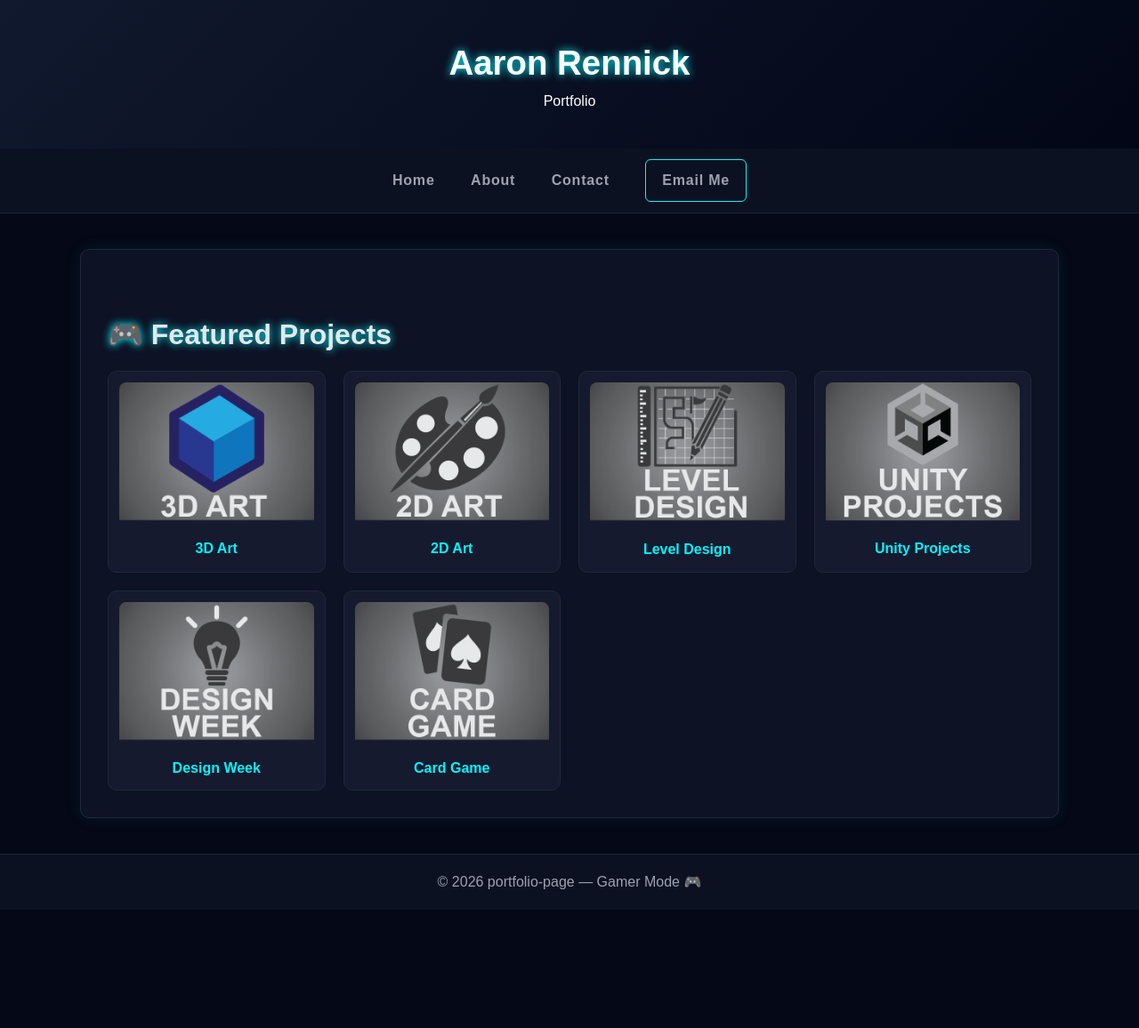
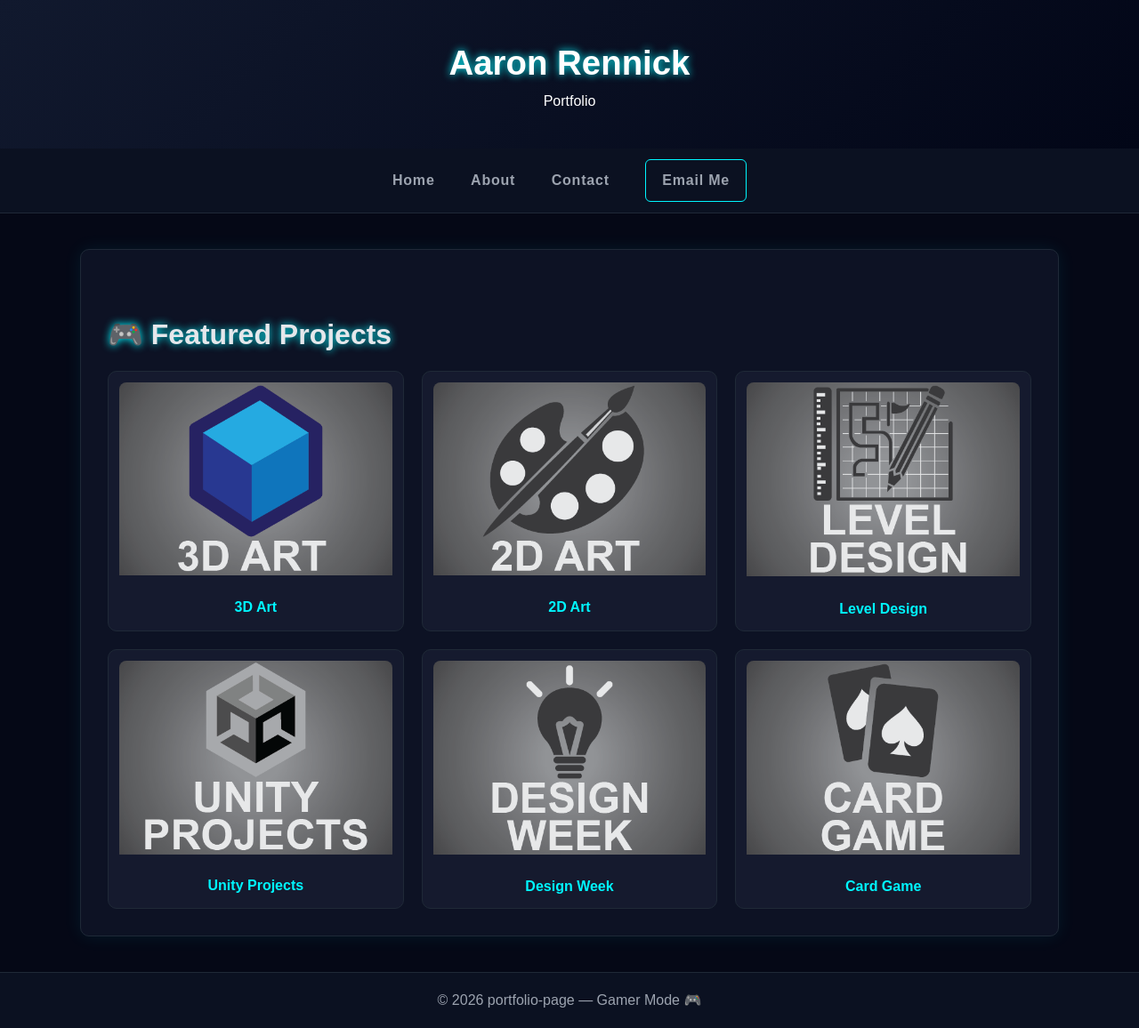
Before and after one commit to DarkAaron999/portfolio-page, a Jekyll site: the page built from index.md, in a window 1280 px wide. Shown: the whole page at 89% size. Built offline with Jekyll 4.4.1, drawn with Linux system fonts in a browser that asks for light colours; our own code applies the rules of GitHub Pages for plain Markdown files; before the commit the page ends 1023 px from its top, so only the background shows below that.

Commit message:
Update style.css

```diff
--- a/assets/style.css
+++ b/assets/style.css
@@ -117,14 +117,29 @@
 }
 
 /* =========================================================
-   PROJECT GRID
+   PROJECT GRID (3 per row)
    ========================================================= */
 .project-grid {
   display: grid;
-  grid-template-columns: repeat(auto-fit, minmax(240px, 1fr));
+  grid-template-columns: repeat(3, 1fr);
   gap: 20px;
 }
 
+@media (max-width: 800px) {
+  .project-grid {
+    grid-template-columns: repeat(2, 1fr);
+  }
+}
+
+@media (max-width: 500px) {
+  .project-grid {
+    grid-template-columns: 1fr;
+  }
+}
+
+/* =========================================================
+   PROJECT CARDS
+   ========================================================= */
 .project-card {
   background: #151a2e;
   padding: 12px;
@@ -157,7 +172,7 @@
 }
 
 /* =========================================================
-   PROJECT EMBED
+   PROJECT EMBED (Sketchfab)
    ========================================================= */
 .project-hero {
   width: 100%;
```
